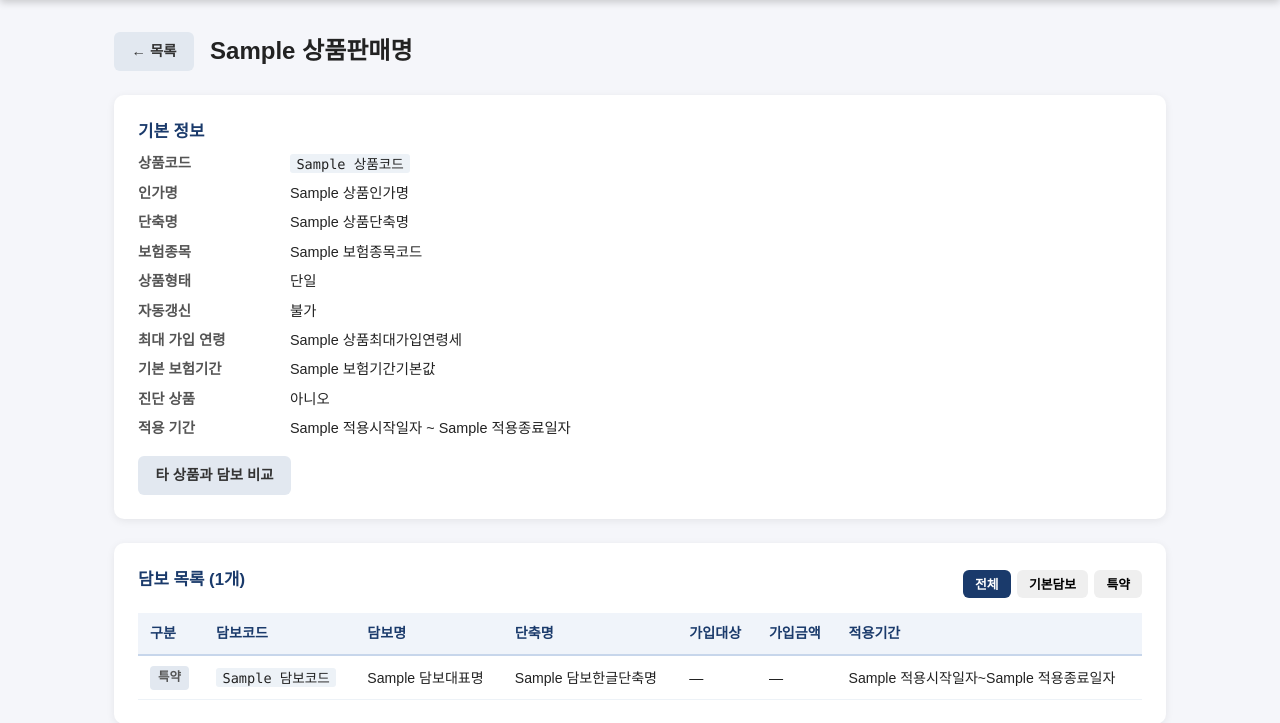
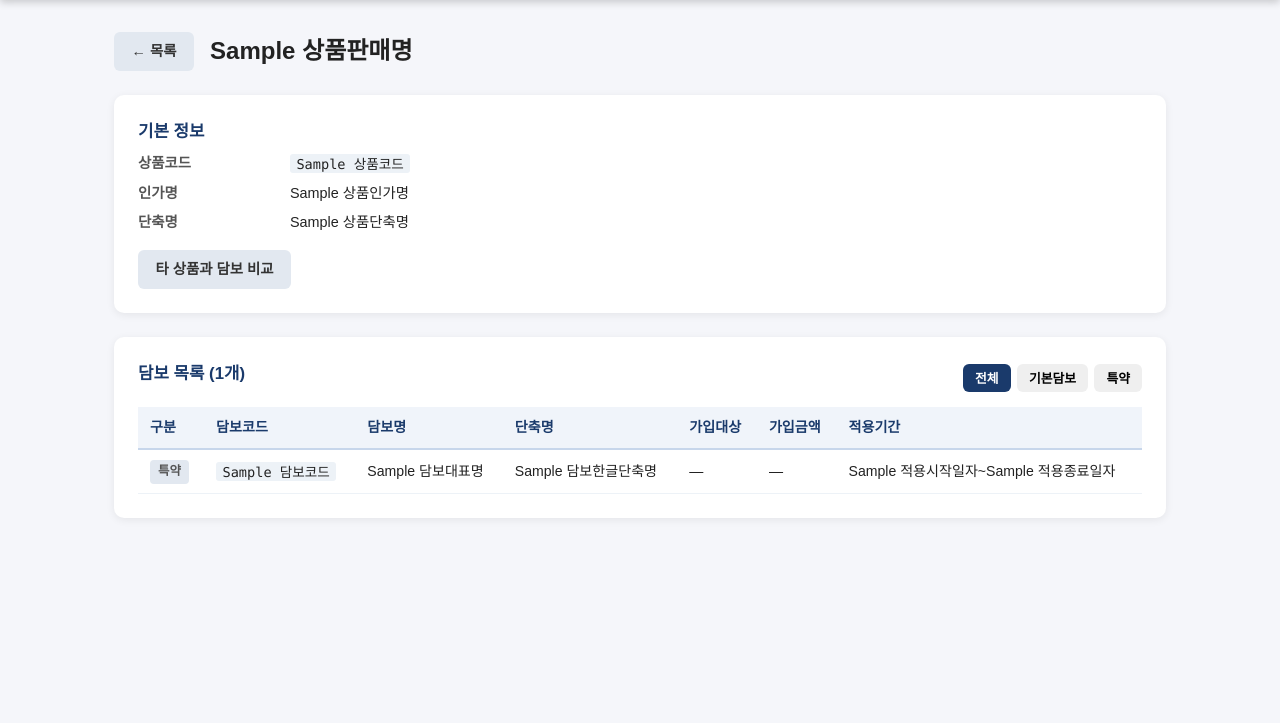
Before and after one commit to gagoly7920-spec/-, a Flask app: page /products/1 in a window 1280 px wide. Shown: the part 56-779 px from the top of the page. After the commit the page ends 540 px from the top, so only its background shows below. Run offline with Flask 3, Linux system fonts and the light colour scheme; a database or web service that is not in the repository returns one stand-in record (values such as "Sample title"); some libraries are stand-ins or nearby versions.

Commit message:
design: 상품 상세 기본정보에서 7개 항목 제거

```diff
--- a/templates/product_detail.html
+++ b/templates/product_detail.html
@@ -14,13 +14,6 @@
     <dt>상품코드</dt>     <dd><code>{{ product.상품코드 }}</code></dd>
     <dt>인가명</dt>       <dd>{{ product.상품인가명 or '—' }}</dd>
     <dt>단축명</dt>       <dd>{{ product.상품단축명 or '—' }}</dd>
-    <dt>보험종목</dt>     <dd>{{ product.보험종목코드 }}</dd>
-    <dt>상품형태</dt>     <dd>{{ '복합' if product.상품형태구분코드 == '02' else '단일' }}</dd>
-    <dt>자동갱신</dt>     <dd>{{ '가능' if product.자동갱신가능여부 == 'Y' else '불가' }}</dd>
-    <dt>최대 가입 연령</dt><dd>{{ product.상품최대가입연령 or '—' }}세</dd>
-    <dt>기본 보험기간</dt> <dd>{{ product.보험기간기본값 or '—' }}</dd>
-    <dt>진단 상품</dt>    <dd>{{ '예' if product.진단상품여부 == 'Y' else '아니오' }}</dd>
-    <dt>적용 기간</dt>    <dd>{{ product.적용시작일자 }} ~ {{ product.적용종료일자 }}</dd>
   </dl>
   <div style="margin-top:1rem; display:flex; gap:0.75rem">
     <a href="/compare?a={{ product.상품코드 }}" class="btn btn-secondary">타 상품과 담보 비교</a>
```
